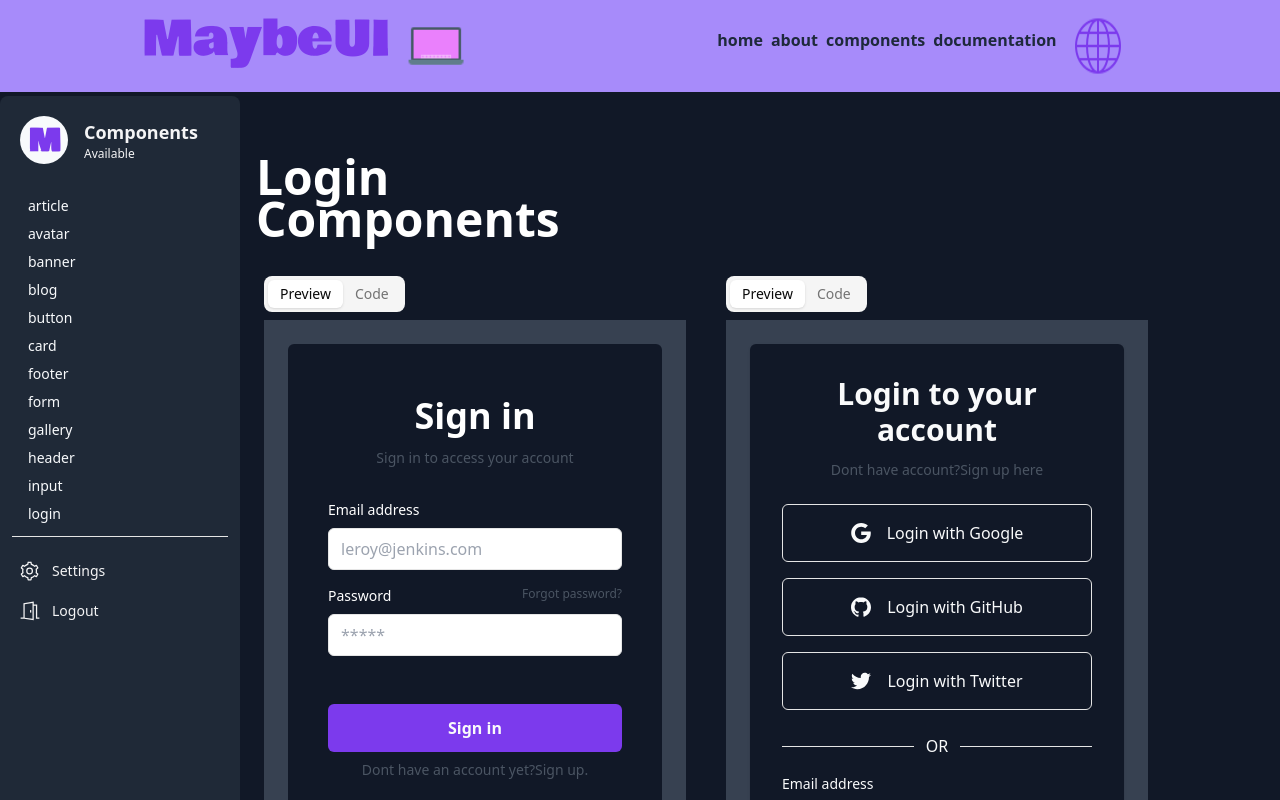
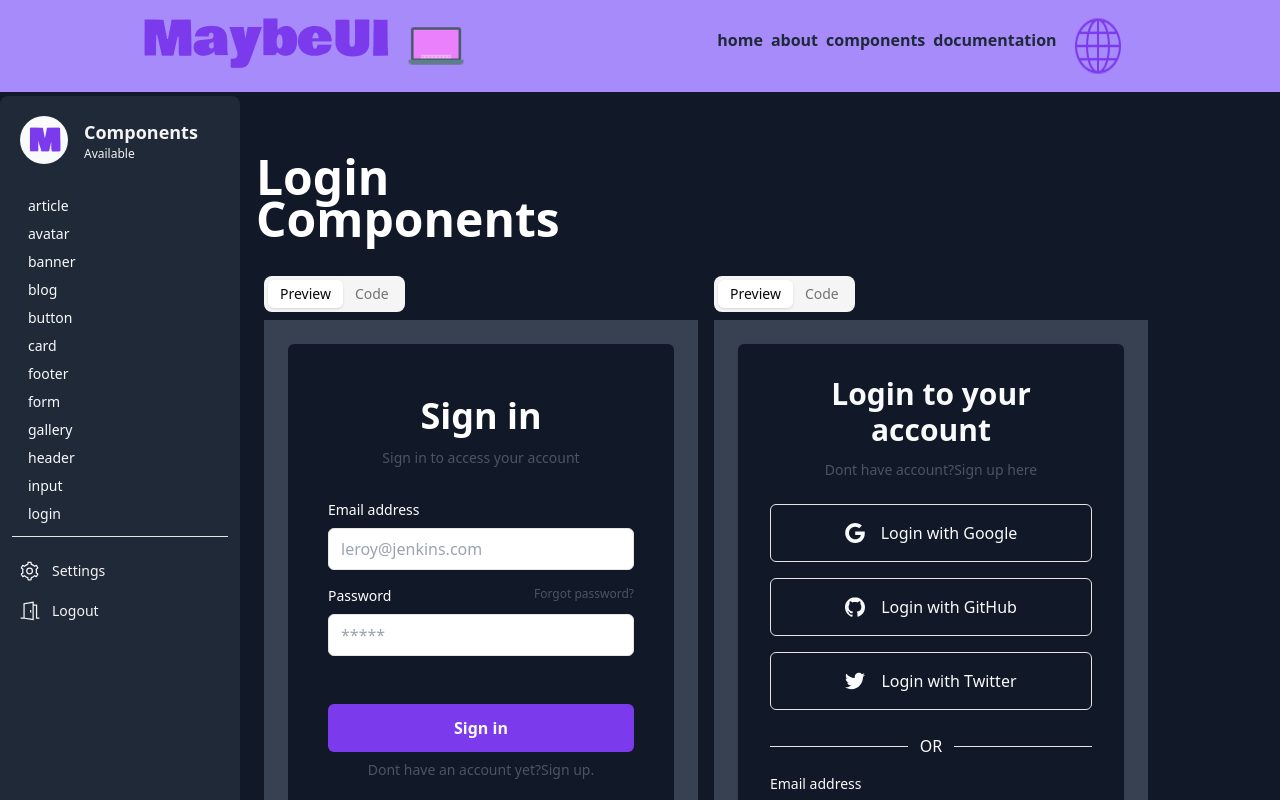
Before and after one commit to guitarbuju/MaybeUI, a Next.js app: page /pages/login in a window 1280 px wide. Built offline with nearby package versions, Linux system fonts and the light colour scheme.

Commit message:
login height fixed

```diff
--- a/src/app/pages/login/page.tsx
+++ b/src/app/pages/login/page.tsx
@@ -15,7 +15,7 @@ const Footer = () => {
       </div>
 
 
-    <div className=" grid grid-cols-1 lg:grid-cols-2 items-start gap-10 h-full sm:w-[400px] lg:w-[600px] xl:w-[900px] p-2">
+    <div className=" grid grid-cols-1 lg:grid-cols-2 items-start gap-4 min-h-screen sm:w-[400px] lg:w-[600px] xl:w-[900px] p-2">
 
      <MyTabs Preview={<Preview />} Code={<Code />} />
      <MyTabs Preview={<LoginPreview2 />} Code={<LoginCode2 />} />
```
